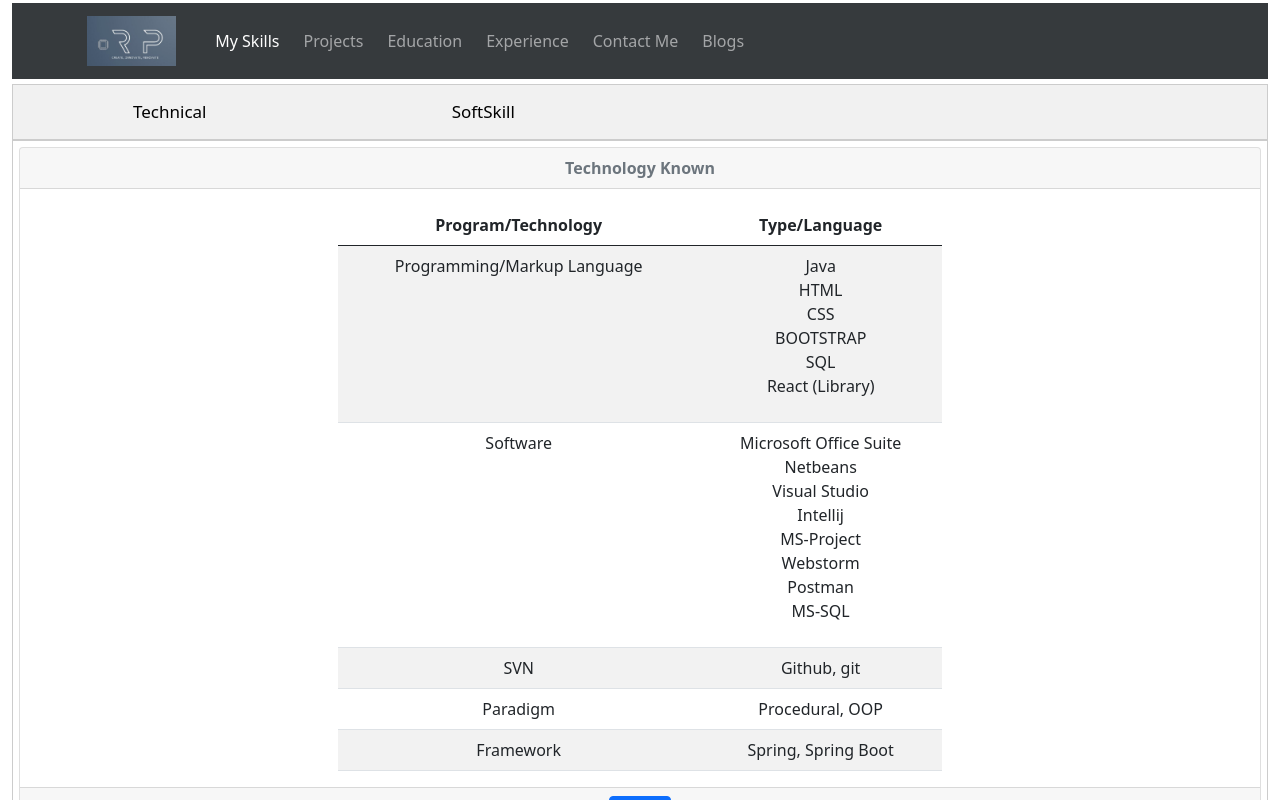
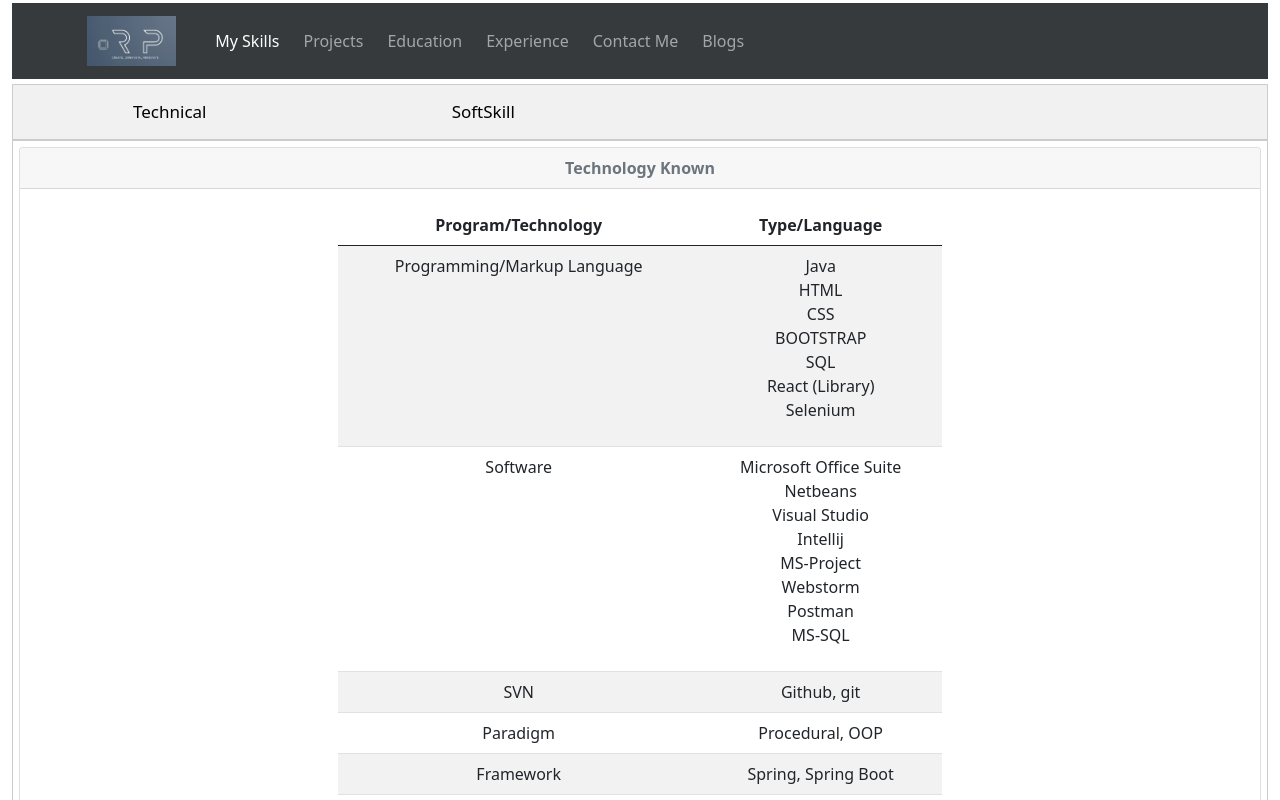
Before and after one commit to Roman-Poudel/webportfolioui, a React (Create React App) app: page /myskills in a window 1280 px wide. Shown: the top 800 px of the page. Built offline with nearby package versions, Linux system fonts and the light colour scheme.

Commit message:
code refactor

```diff
--- a/src/component/contactme.js
+++ b/src/component/contactme.js
@@ -66,7 +66,7 @@
                             </form>
                         </div>
                         <div className="col col-7">
-                            <iframe
+                            <iframe title="address-map"
                                 src="https://www.google.com/maps/embed?pb=!1m18!1m12!1m3!1d997.8544904111915!2d151.00625251542832!3d-33.821238964180544!2m3!1f0!2f0!3f0!3m2!1i1024!2i768!4f13.1!3m3!1m2!1s0x6b12a323fabe2421%3A0xf069f56fa708b06e!2s1%2F8%20Cowper%20St%2C%20Parramatta%20NSW%202150!5e1!3m2!1sen!2sau!4v1627199508003!5m2!1sen!2sau"
                                  className="responsive-iframe"  loading="lazy"></iframe>
                         </div>
--- a/src/component/myskills.js
+++ b/src/component/myskills.js
@@ -55,6 +55,7 @@
                                                     <li> BOOTSTRAP </li>
                                                     <li> SQL </li>
                                                     <li> React (Library)</li>
+                                                    <li> Selenium </li>
                                                 </ul>
                                             </td>
                                         </tr>
```
